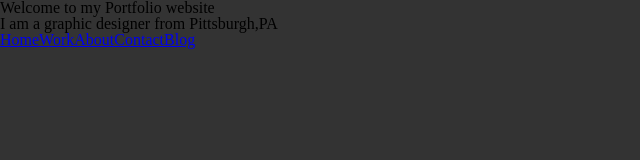
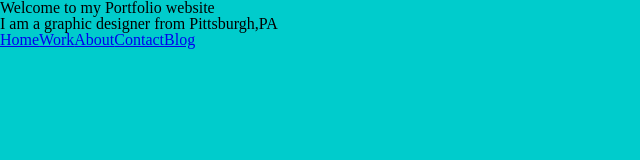
Before and after one commit to tiddlycone/theycallmemeg.github.io, a plain HTML site: page index.html in a window 1280 px wide. Shown: the whole page, without its empty margins (0-640 px from the left). Drawn offline with Linux system fonts and the light colour scheme.

Commit message:
color change

```diff
--- a/css/styles.css
+++ b/css/styles.css
@@ -1,5 +1,5 @@
 body{
-background-color:#333;
+background-color:#0CC;
 }
 
 li{
```
